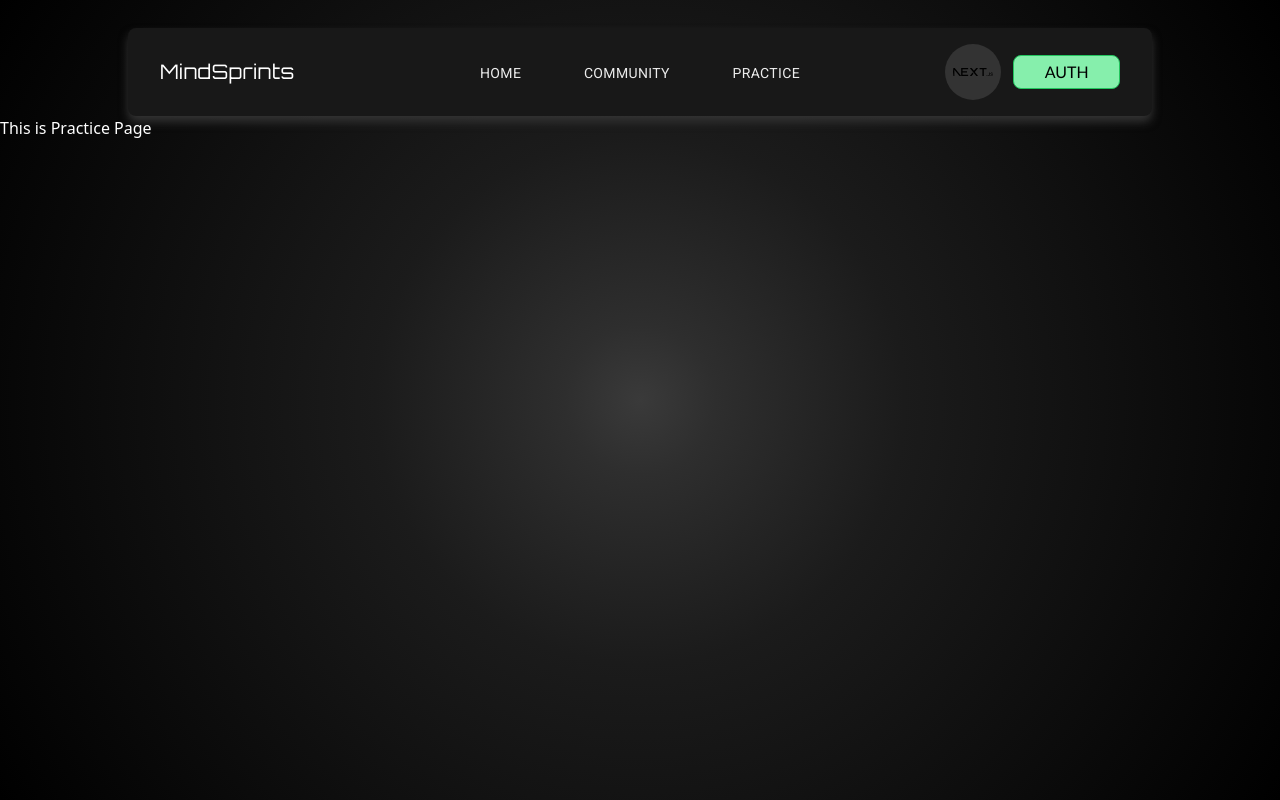
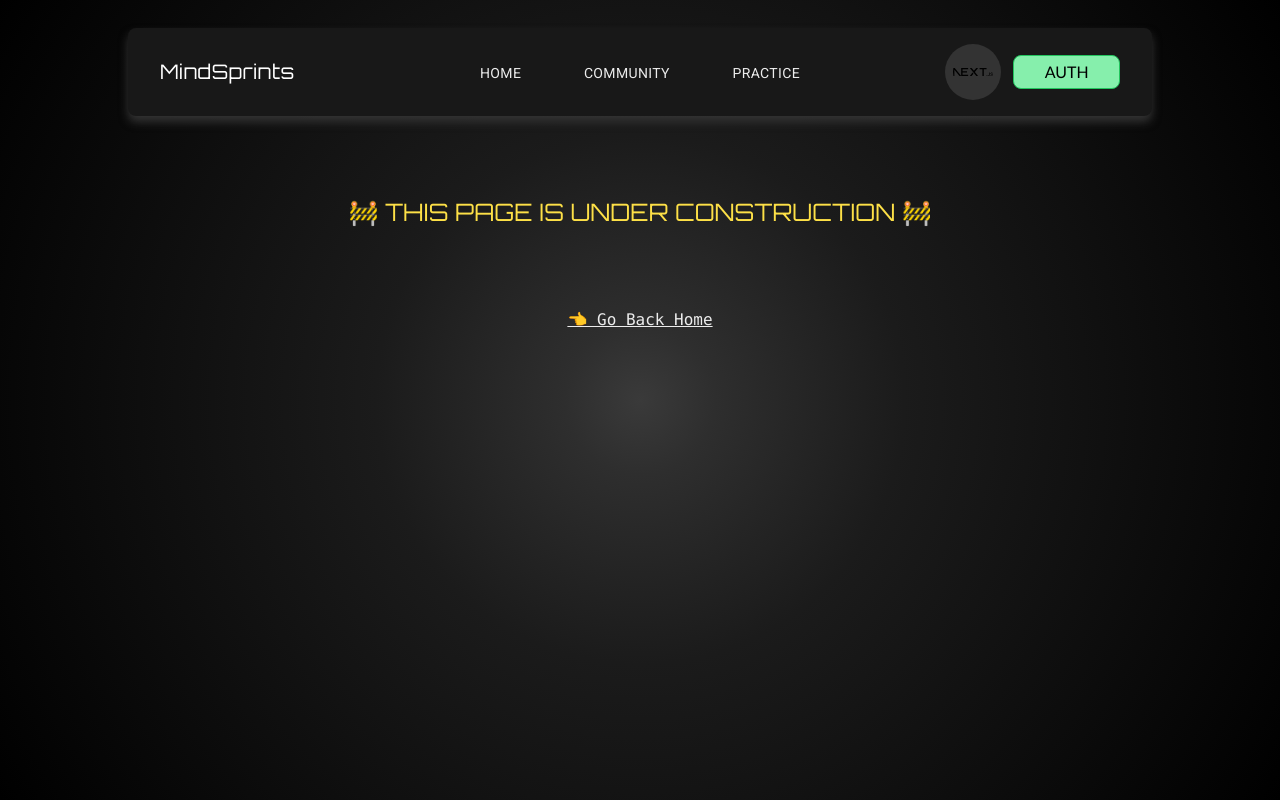
Before and after one commit to USKhokhar/mindsprint, a Next.js app: page /practice in a window 1280 px wide. Built offline with nearby package versions, Linux system fonts and the light colour scheme.

Commit message:
fixes-v1.1

```diff
--- a/app/layout.js
+++ b/app/layout.js
@@ -2,7 +2,7 @@ import { Suspense } from 'react'
 import Header from './Components/Header'
 import './globals.css'
 import { Lato, Orbitron, Roboto } from "next/font/google"
-import Loading from './Loading'
+import Loading from './loading'
 
 const lato = Lato({
   subsets: ['latin'],
--- a/app/practice/page.js
+++ b/app/practice/page.js
@@ -1,3 +1,5 @@
+import NotFound from "../not-found";
+
 export default function Practice(){
-    return <h3 className="text-white">This is Practice Page</h3>
+    return <NotFound />
 }
```
Also changed, not shown: app/community/notAuth/page.js (added).
